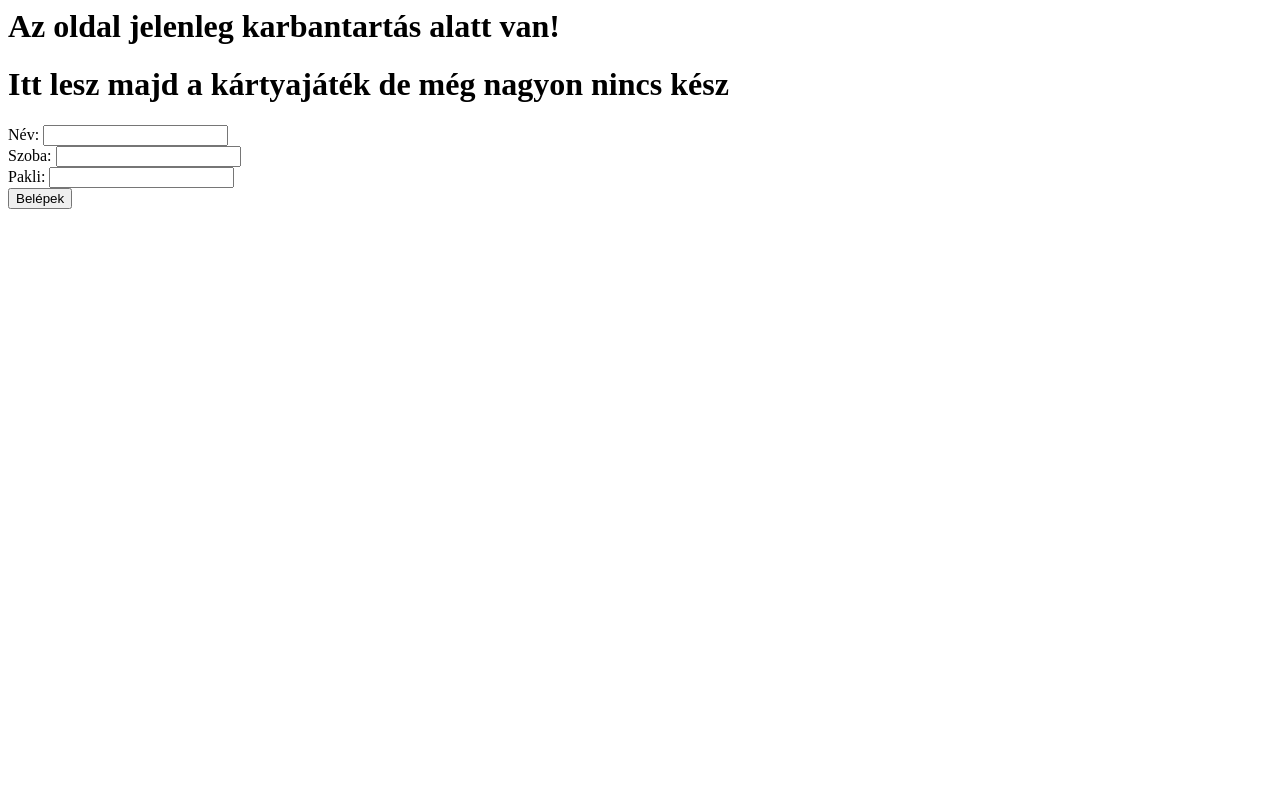
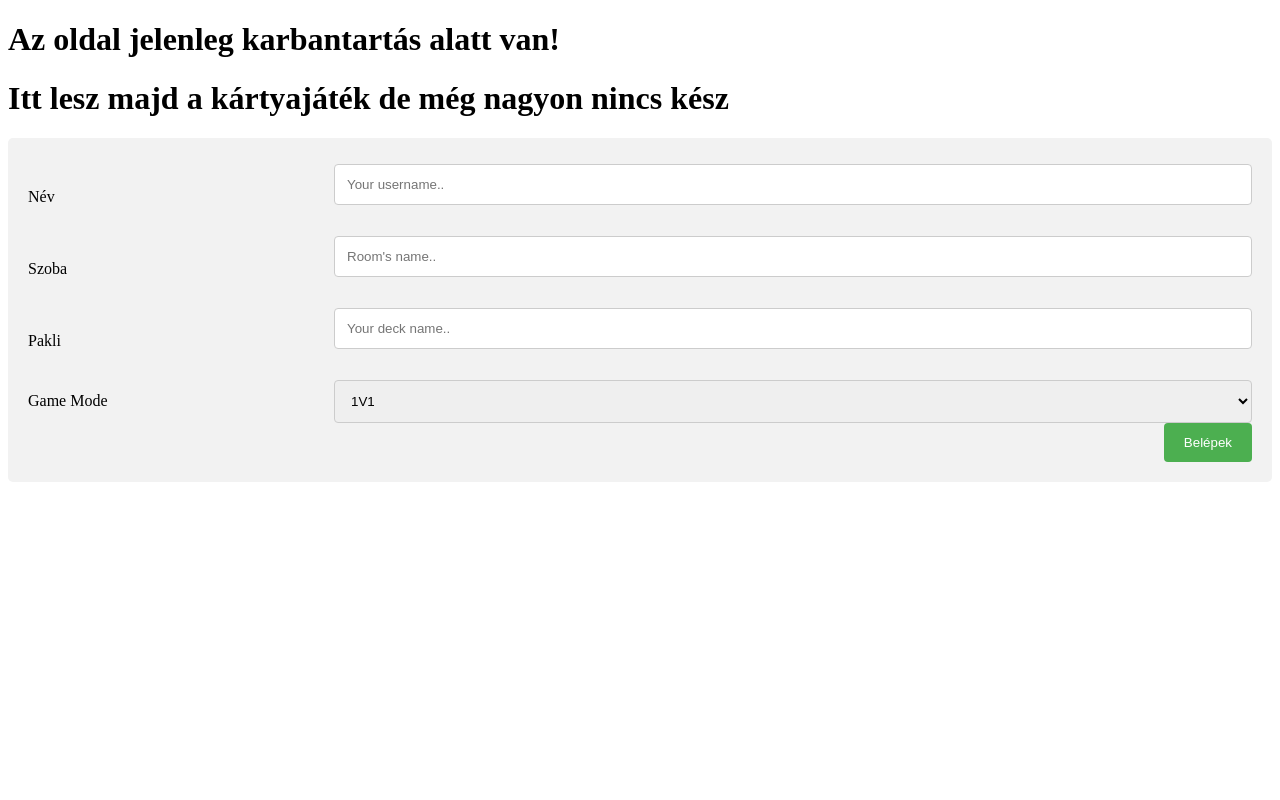
Before and after one commit to zsoltkir1/cardgame, a Flask app: page / in a window 1280 px wide. Run offline with Flask 2, Linux system fonts and the light colour scheme.

Commit message:
New index file created

```diff
--- a/app/templates/index.html
+++ b/app/templates/index.html
@@ -1,16 +1,123 @@
+<!DOCTYPE html>
 <html>
 <head>
-        <title>Live-Chat</title>
+<title>zsoltkir1's CardGame</title>
+<meta name="viewport" content="width=device-width, initial-scale=1">
+<style>
+* {
+    box-sizing: border-box;
+}
+
+input[type=text], select, textarea {
+    width: 100%;
+    padding: 12px;
+    border: 1px solid #ccc;
+    border-radius: 4px;
+    resize: vertical;
+}
+
+label {
+    padding: 12px 12px 12px 0;
+    display: inline-block;
+}
+
+input[type=submit] {
+    background-color: #4CAF50;
+    color: white;
+    padding: 12px 20px;
+    border: none;
+    border-radius: 4px;
+    cursor: pointer;
+    float: right;
+}
+
+input[type=submit]:hover {
+    background-color: #45a049;
+}
+
+.container {
+    border-radius: 5px;
+    background-color: #f2f2f2;
+    padding: 20px;
+}
+
+.col-25 {
+    float: left;
+    width: 25%;
+    margin-top: 6px;
+}
+
+.col-75 {
+    float: left;
+    width: 75%;
+    margin-top: 6px;
+}
+
+/* Clear floats after the columns */
+.row:after {
+    content: "";
+    display: table;
+    clear: both;
+}
+
+/* Responsive layout - when the screen is less than 600px wide, make the two columns stack on top of each other instead of next to each other */
+@media screen and (max-width: 600px) {
+    .col-25, .col-75, input[type=submit] {
+        width: 100%;
+        margin-top: 0;
+    }
+}
+</style>
 </head>
 <body>
 <h1>Az oldal jelenleg karbantartás alatt van!</h1>
 <h1>Itt lesz majd a kártyajáték de még nagyon nincs kész</h1>
+
+<div class="container">
   <form method="POST">
   {{ form.hidden_tag() }}
-            {{ form.name.label }}: {{ form.name() }} {% for error in form.name.errors %}{{ error }}{% endfor %}<br>
-            {{ form.room.label }}: {{ form.room() }} {% for error in form.room.errors %}{{ error }}{% endfor %}<br>
-            {{ form.owner.label }}: {{ form.owner() }} {% for error in form.owner.errors %}{{ error }}{% endfor %}<br>
+    <div class="row">
+      <div class="col-25">
+        <label for="name">{{ form.name.label }}</label>
+      </div>
+      <div class="col-75">
+        <input type="text" id="name" name="name" placeholder="Your username..">
+      </div>
+    </div>
+    <div class="row">
+      <div class="col-25">
+        <label for="room">{{ form.room.label }}</label>
+      </div>
+      <div class="col-75">
+        <input type="text" id="room" name="room" placeholder="Room's name..">
+      </div>
+    </div>
+    <div class="row">
+      <div class="col-25">
+        <label for="owner">{{ form.owner.label }}</label>
+      </div>
+      <div class="col-75">
+        <input type="text" id="owner" name="owner" placeholder="Your deck name..">
+      </div>
+    </div>
+    <div class="row">
+      <div class="col-25">
+        <label for="country">Game Mode</label>
+      </div>
+      <div class="col-75">
+        <select id="country" name="country">
+          <option value="1v1">1V1</option>
+          <option value="3player">1V1V1</option>
+          <option value="4player">1V1V1V1</option>
+          <option value="2v2">2V2</option>
+        </select>
+      </div>
+    </div>
+    <div class="row">
       {{ form.submit() }}
+    </div>
   </form>
+</div>
+
 </body>
 </html>
```
Lines whose indentation alone changed are shown as unchanged.
